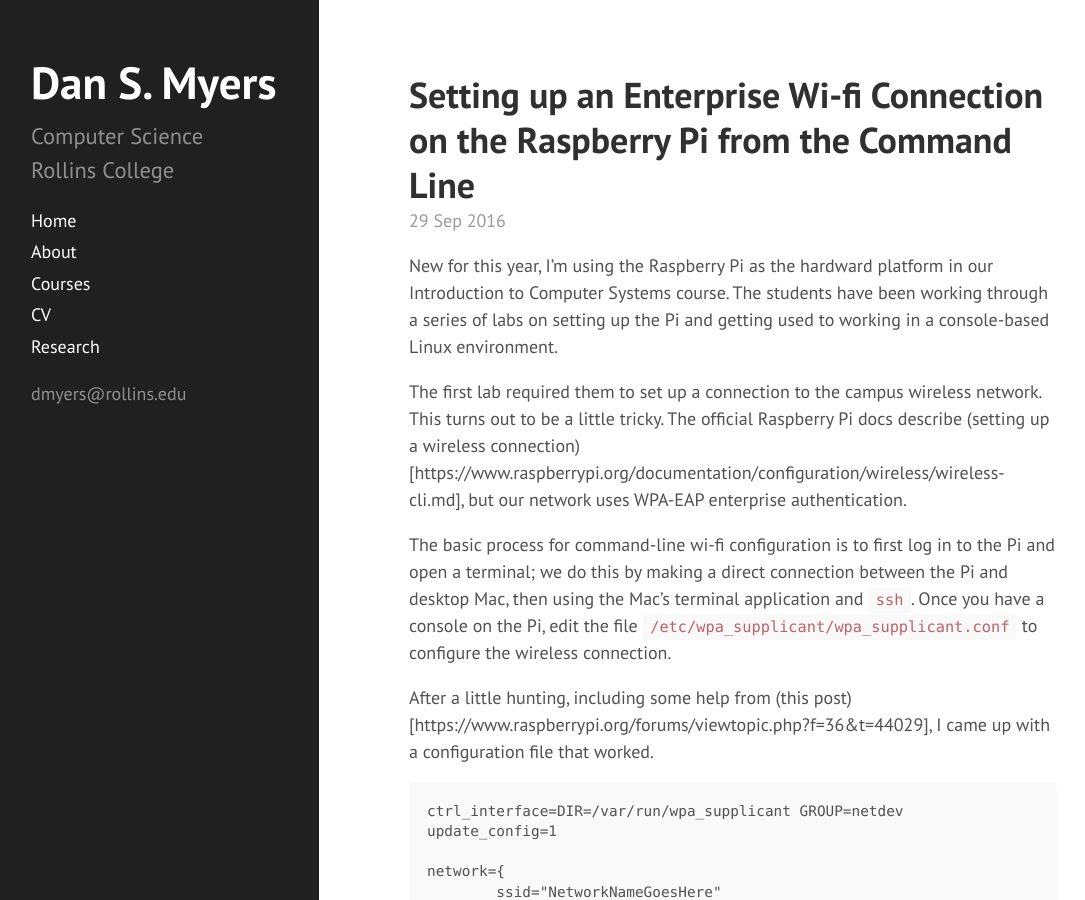
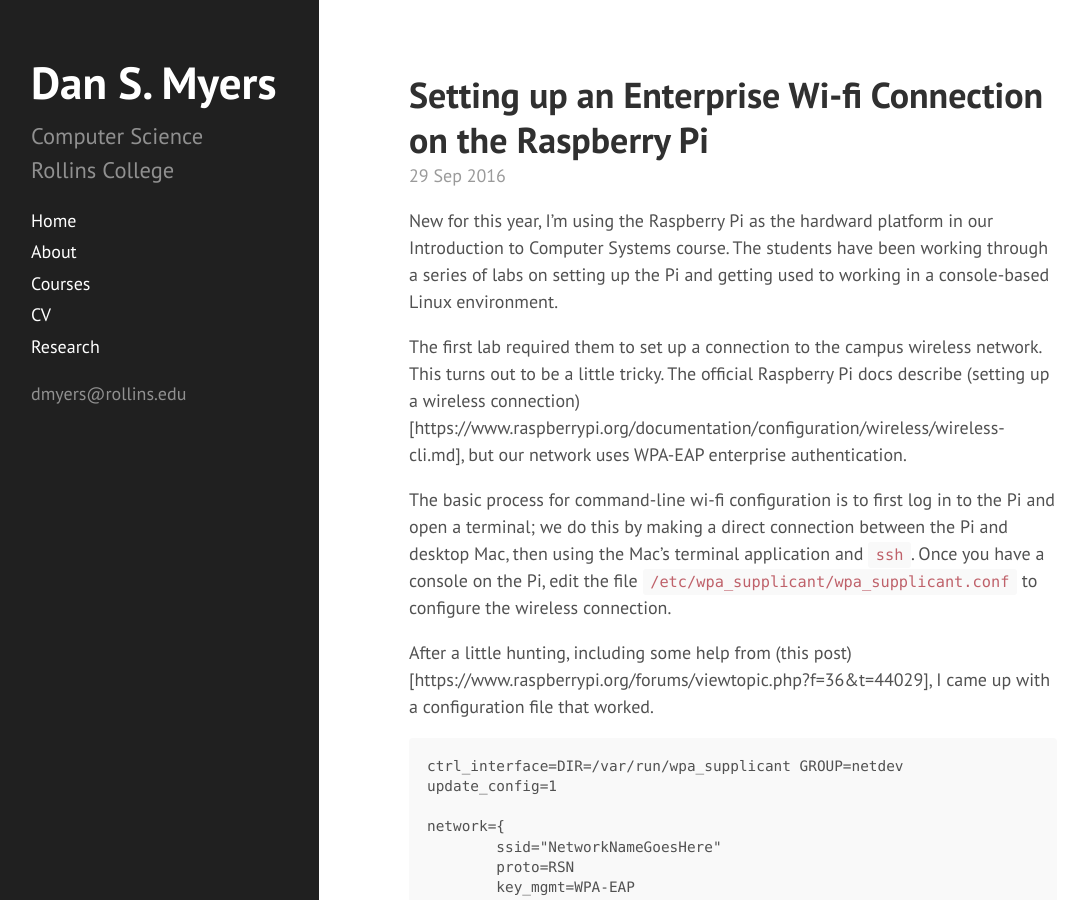
Before and after one commit to dansmyers/dansmyers.github.io-archived, a Jekyll site: the page built from _posts/2016-09-29-Raspberry_Pi_Enterprise_Wifi.md, in a window 1280 px wide and 900 px high. Shown: the whole window, without its empty margins (5-1090 px from the left). Built offline with Jekyll 4.4.1, drawn with Linux system fonts in a browser that asks for light colours.

Commit message:
Update 2016-09-29-Raspberry_Pi_Enterprise_Wifi.md

```diff
--- a/_posts/2016-09-29-Raspberry_Pi_Enterprise_Wifi.md
+++ b/_posts/2016-09-29-Raspberry_Pi_Enterprise_Wifi.md
@@ -1,6 +1,6 @@
 ---
 layout: post
-title:  "Setting up an Enterprise Wi-fi Connection on the Raspberry Pi from the Command Line"
+title:  "Setting up an Enterprise Wi-fi Connection on the Raspberry Pi"
 date:   2016-09-29
 categories: systems, classes
 ---
```
